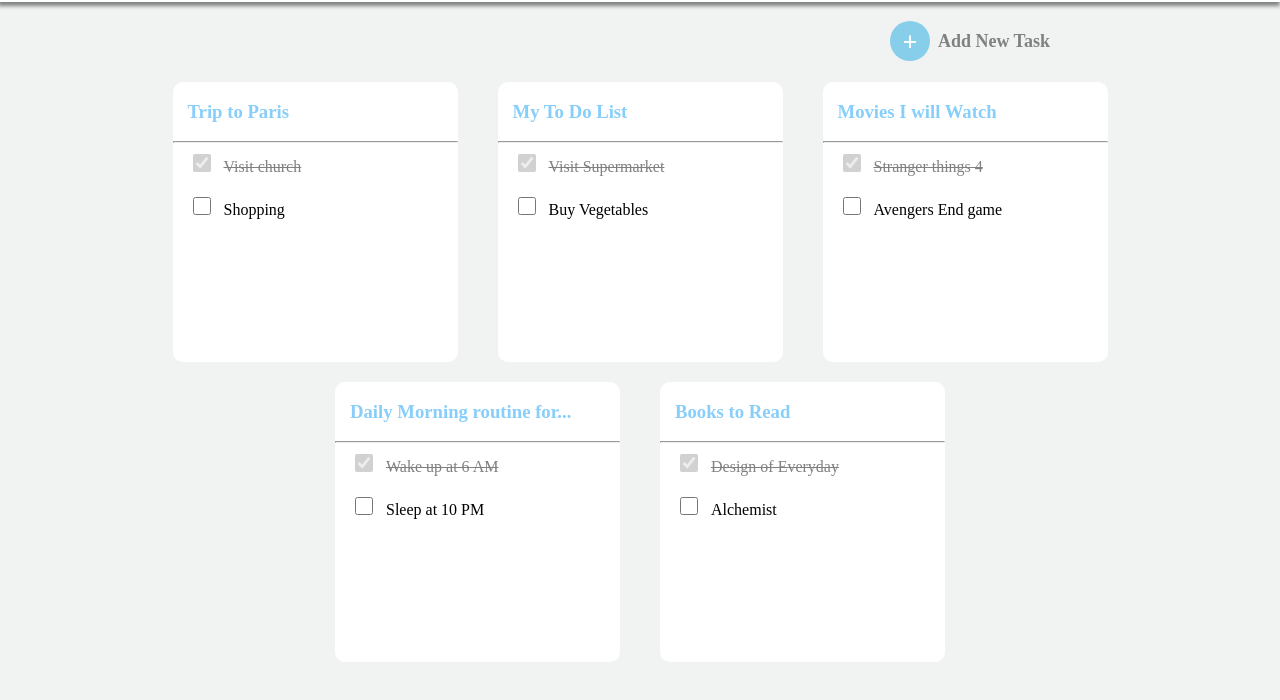
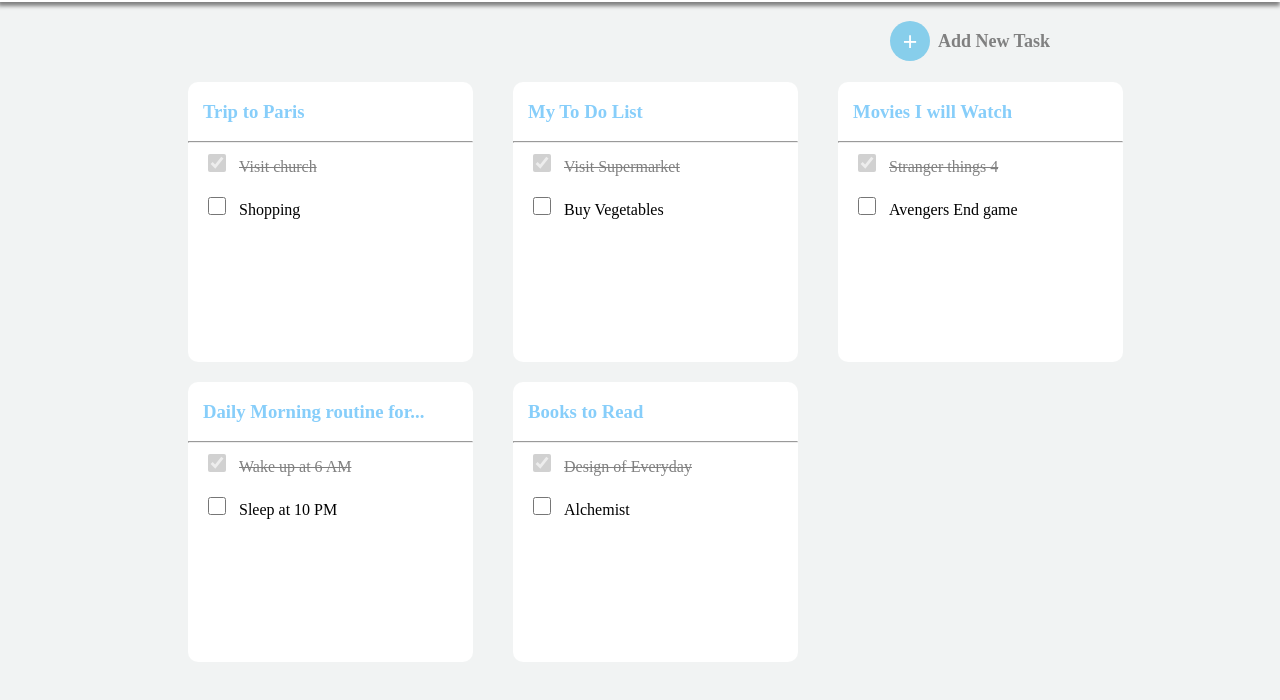
Before and after one commit to nikithavarkala/todo, a plain HTML site: page index.html in a window 1280 px wide. Shown: the part 44-744 px from the top of the page. Drawn offline with Linux system fonts and the light colour scheme.

Commit message:
Update style1.css

```diff
--- a/style1.css
+++ b/style1.css
@@ -57,10 +57,9 @@ h1{
     gap:20px;*/
     display: flex;
     flex-wrap: wrap;
-    justify-content: center;
     margin-top: 80px;
     margin-bottom: 30px;
-    margin-left: 60px;
+    margin-left: 160px;
     margin-right: 60px;
 }
 .cards{
```
